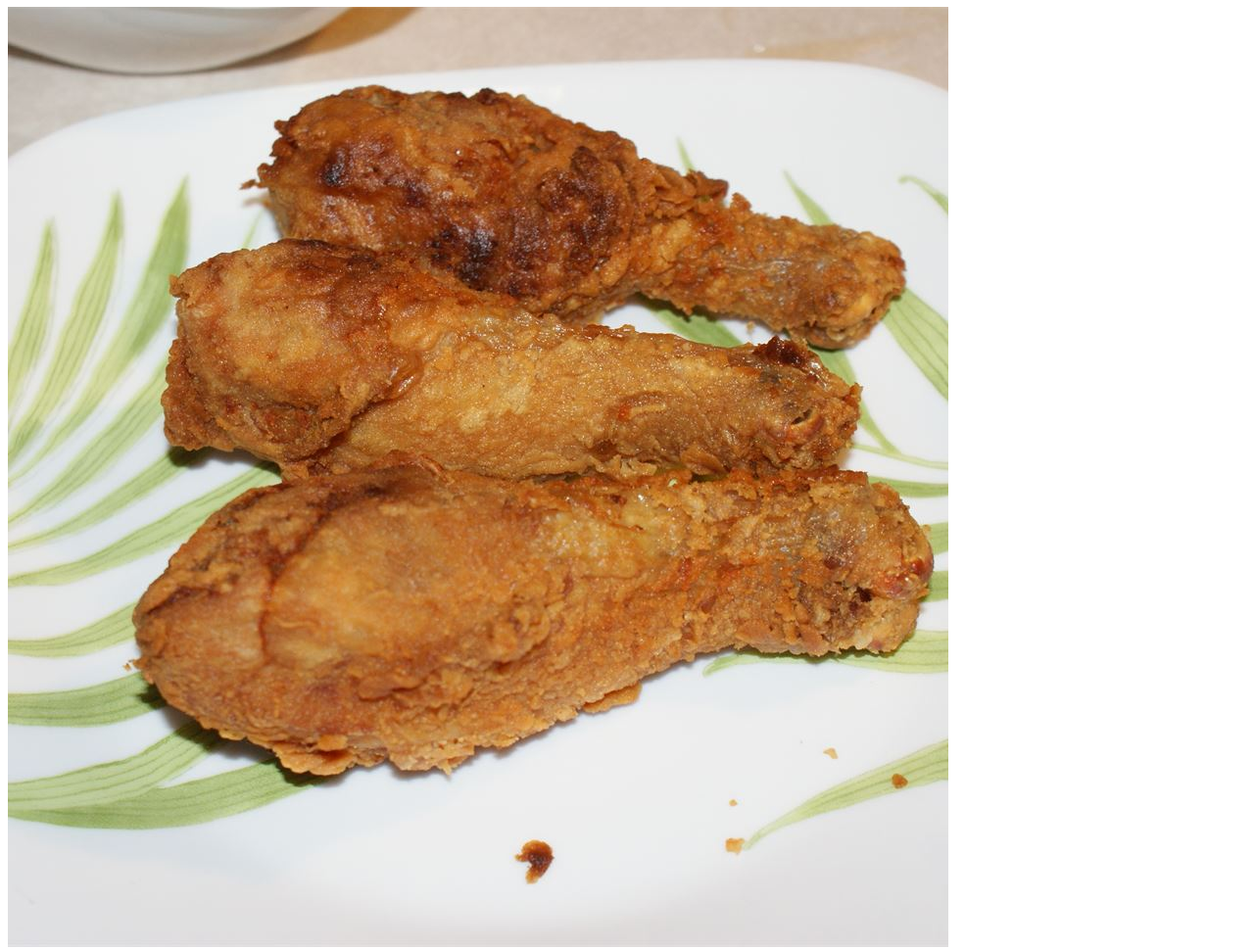
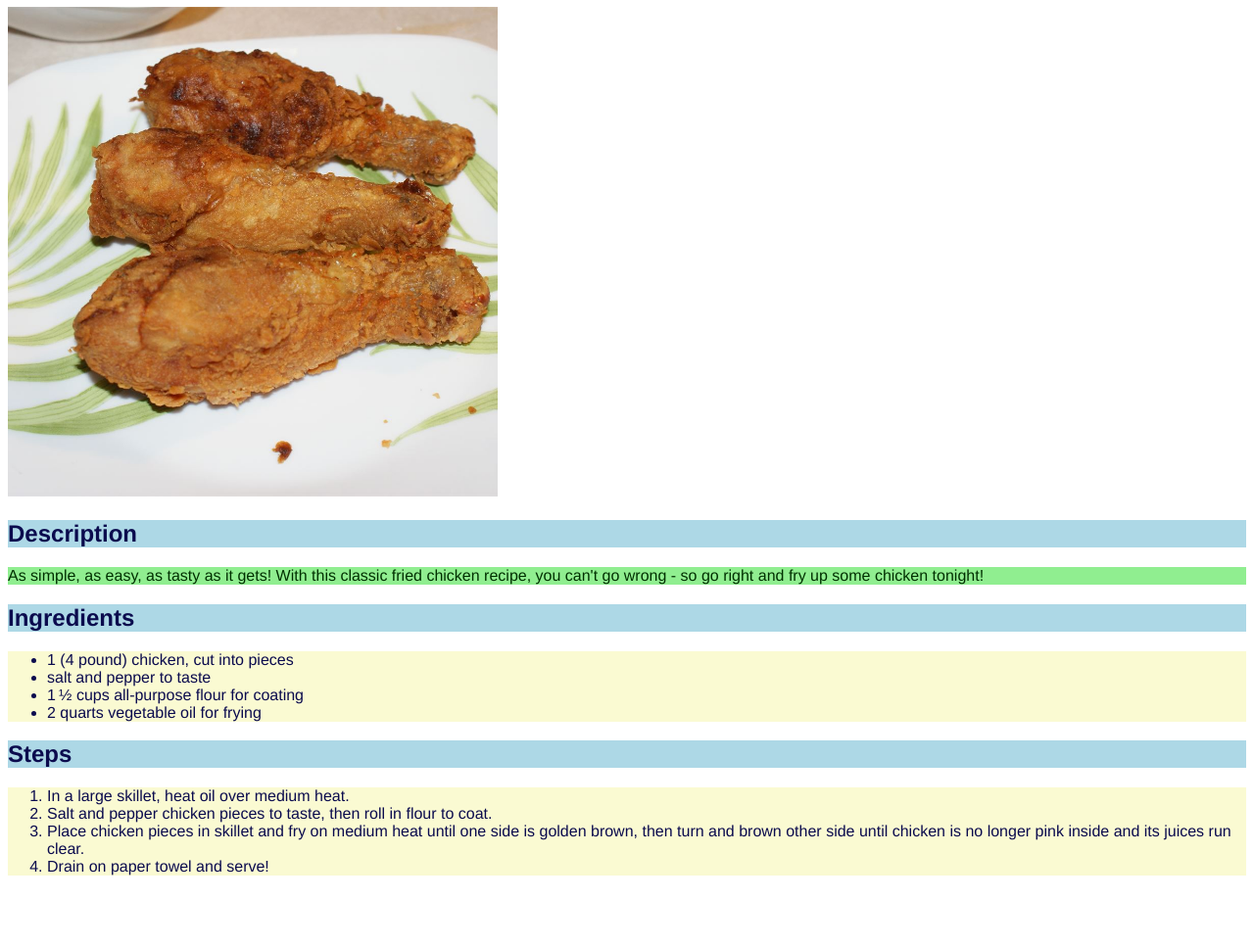
Before and after one commit to CantonnetThibaut/odin-recipes, a plain HTML site: page recipes/friedchicken.html in a window 1280 px wide. Shown: the part 73-1041 px from the top of the page at 98% size. After the commit the page ends 983 px from the top, so only its background shows below. Drawn offline with Linux system fonts and the light colour scheme.

Commit message:
Added css style to the project

```diff
--- a/recipes/friedchicken.html
+++ b/recipes/friedchicken.html
@@ -3,12 +3,13 @@
     <head>
         <meta charset="utf-8">
         <title>Fried Chicken recipe</title>
+        <link rel="stylesheet" href="../style.css">
     </head>
     <body>
         <h1>Fried Chicken</h1>
         <img src="./friedchicken.jpeg" alt="Some delicious looking fried chicken">
         <h2>Description</h2>
-        <p>As simple, as easy, as tasty as it gets! With this classic fried chicken recipe, you can't go wrong - so go right and fry up some chicken tonight! </p>
+        <p class="description">As simple, as easy, as tasty as it gets! With this classic fried chicken recipe, you can't go wrong - so go right and fry up some chicken tonight! </p>
         <h2>Ingredients</h2>
         <ul>
             <li>1 (4 pound) chicken, cut into pieces </li>
--- /dev/null
+++ b/style.css
@@ -0,0 +1,24 @@
+* {
+    font-family: Helvetica, sans-serif;
+}
+h1,
+h2 {
+    background-color: lightblue;
+    color: rgb(11, 11, 78);
+}
+ul {
+    background-color: lightgoldenrodyellow;
+    color: rgb(11, 11, 78);
+}
+ol {
+    background-color: lightgoldenrodyellow;
+    color: rgb(11, 11, 78);
+}
+img {
+    width: 500px;
+    height: auto;
+}
+.description {
+    background-color: lightgreen;
+    color: rgb(0, 48, 0);
+}
```
Also changed, not shown: index.html (+2 -1 lines), recipes/pancake.html (+2 -1 lines), recipes/spicypumpkinsoup.html (+2 -1 lines).
